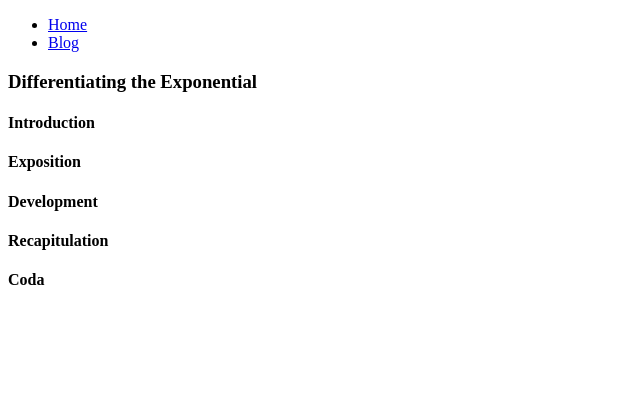
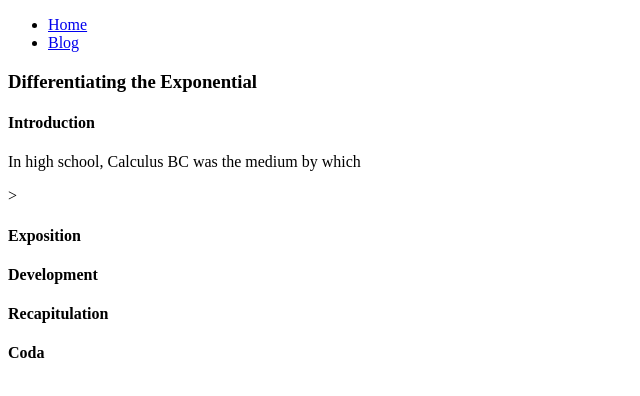
Before and after one commit to StephenTMao/StephenTMao.github.io, a Gatsby site: page /blogs/exponential-derivative in a window 1280 px wide. Shown: the whole page, without its empty margins (0-640 px from the left). Built offline with nearby package versions, Linux system fonts and the light colour scheme; Gatsby itself is replaced by a stand-in of ours.

Commit message:
started on intro; got sidetracked by footnote component

```diff
--- a/src/pages/blogs/exponential-derivative.js
+++ b/src/pages/blogs/exponential-derivative.js
@@ -6,6 +6,7 @@ const exp_deriv_blog = () => {
         <BlogLayout>
             <h3>Differentiating the Exponential</h3>
             <h4>Introduction</h4>
+                <p>In high school, Calculus BC was the medium by which </p>>
             <h4>Exposition</h4>
             <h4>Development</h4>
             <h4>Recapitulation</h4>
```
